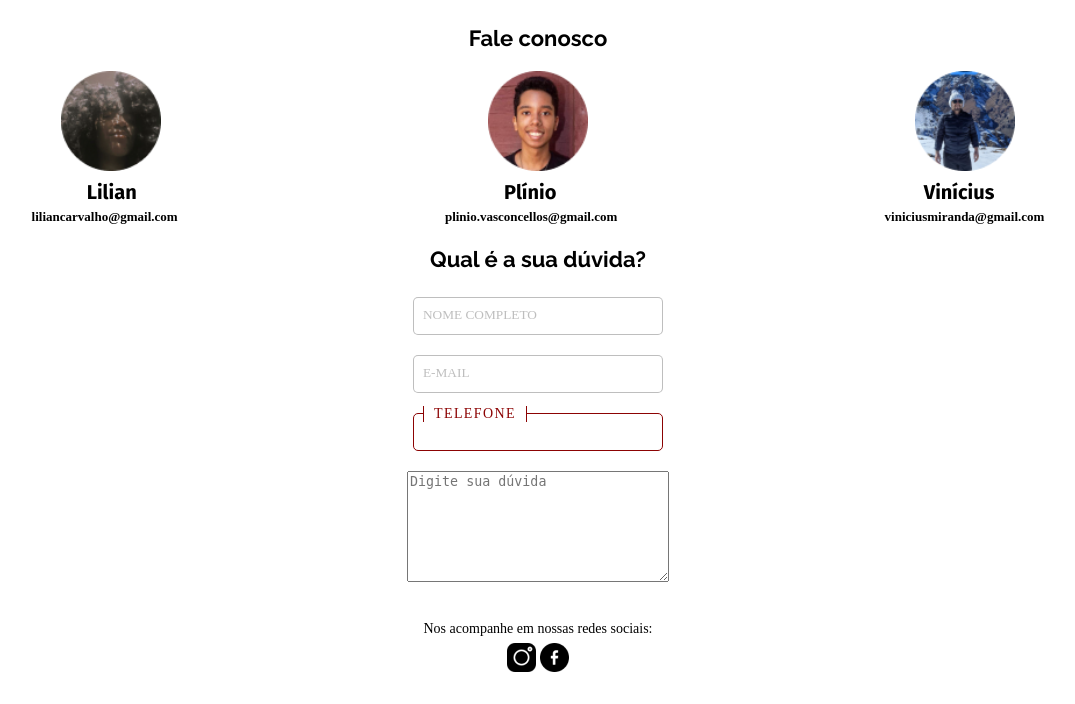
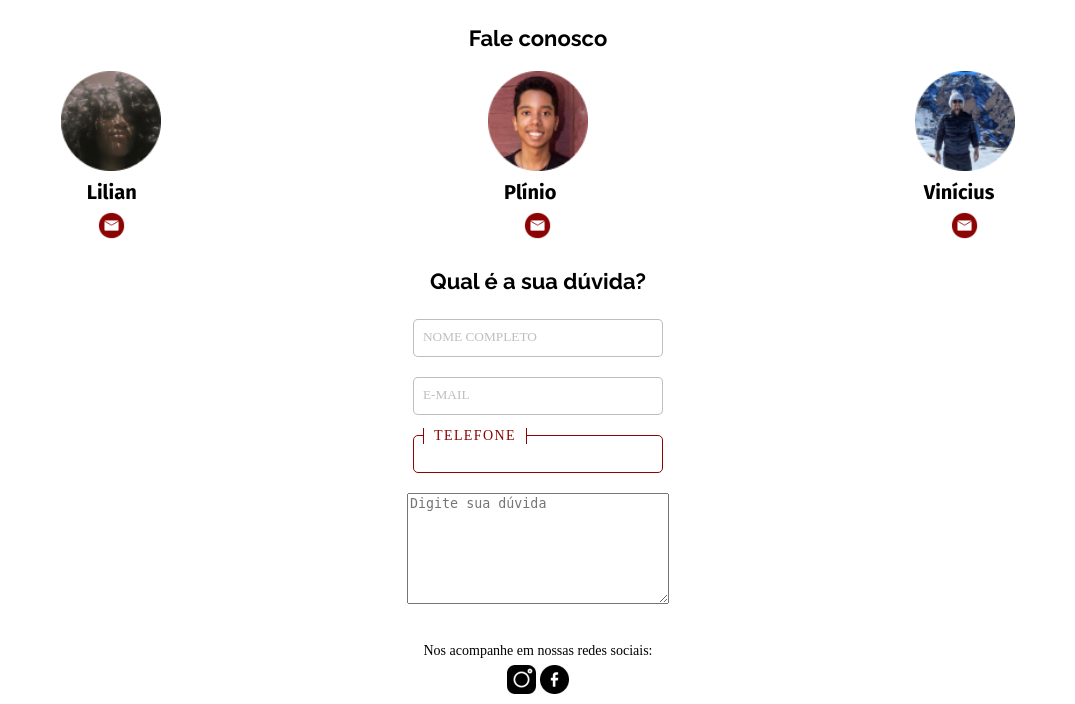
Before and after one commit to Lilian-Carvalho25/Doe-e-alimente, a PHP site: page /fale-conosco.php in a window 1280 px wide. Shown: the part 96-800 px from the top of the page, without its empty margins (102-1177 px from the left). Run offline with PHP 8.4, Linux system fonts and the light colour scheme.

Commit message:
Ajuste no icone de email

```diff
--- a/css/style.css
+++ b/css/style.css
@@ -98,7 +98,7 @@ nav h2 a {
     background-position: center;
     background-repeat: no-repeat;
     background-size: cover;
-    height: 100vh;
+    height: 70vh;
     margin-bottom: 25px;
     display: flex;
     flex-direction: column;
@@ -229,6 +229,7 @@ hr {
     text-align: center;
     padding-top: 0.7rem;
     padding-bottom: 0.5rem;
+    max-height: 5vh;
 }
 
 .rodape p {
@@ -503,9 +504,10 @@ figure{
     display: flex;
     justify-content: space-around;
     align-items: center;
-    font-size: 0.8rem;
-    height: 1rem;
-    font-weight: bold;
+}
+
+.email img {
+    width: 27px;
 }
 a{
     color: black;
--- a/fale-conosco.php
+++ b/fale-conosco.php
@@ -48,9 +48,9 @@
 
 
             <div class="email">
-                <a href="mailto:liliancarvalho@gmail.com">liliancarvalho@gmail.com</a>
-                <a href="mailto:plinio.t.vasconcellos@gmail.com">plinio.vasconcellos@gmail.com</a>
-                <a href="mailto:viniciusdemirandabarbosa@gmail.com">viniciusmiranda@gmail.com</a>
+                <a href="mailto:kleidk74@gmail.com"><img src="imagens/gmail-icone.png" alt="ícone gmail"></a>
+                <a href="mailto:plinio.t.vasconcellos@gmail.com"><img src="imagens/gmail-icone.png" alt="ícone gmail"></a>
+                <a href="mailto:viniciusdemirandabarbosa@gmail.com"><img src="imagens/gmail-icone.png" alt="ícone gmail"></a>
             </div>
         </div>
 
```
Also changed, not shown: imagens/gmail-icone.png (added), imagens/gmail.png (added).
